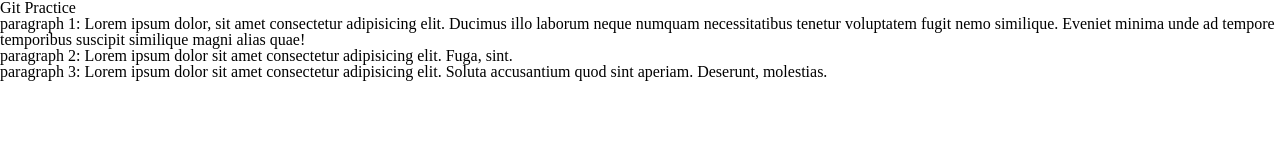
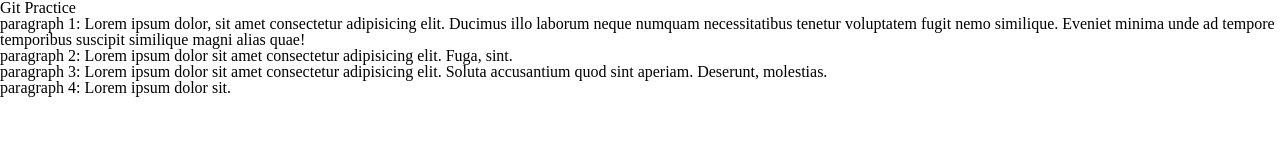
Before and after one commit to surfsunx/gitPractice1, a plain HTML site: page multiPages/index.html in a window 1280 px wide. Drawn offline with Linux system fonts and the light colour scheme.

Commit message:
Add paragraph 4

```diff
--- a/multiPages/index.html
+++ b/multiPages/index.html
@@ -15,5 +15,8 @@
     <p>paragraph 2: Lorem ipsum dolor sit amet consectetur adipisicing elit. Fuga, sint.</p>
 
     <p>paragraph 3: Lorem ipsum dolor sit amet consectetur adipisicing elit. Soluta accusantium quod sint aperiam. Deserunt, molestias.</p>
+
+    <p>paragraph 4: Lorem ipsum dolor sit.</p>
+
 </body>
 </html>
```
